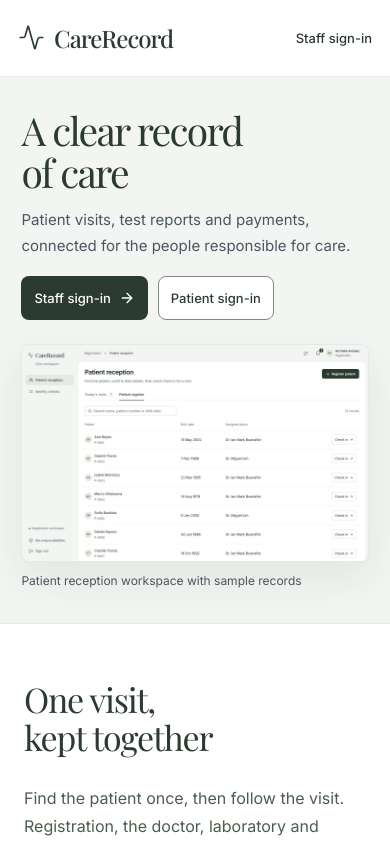
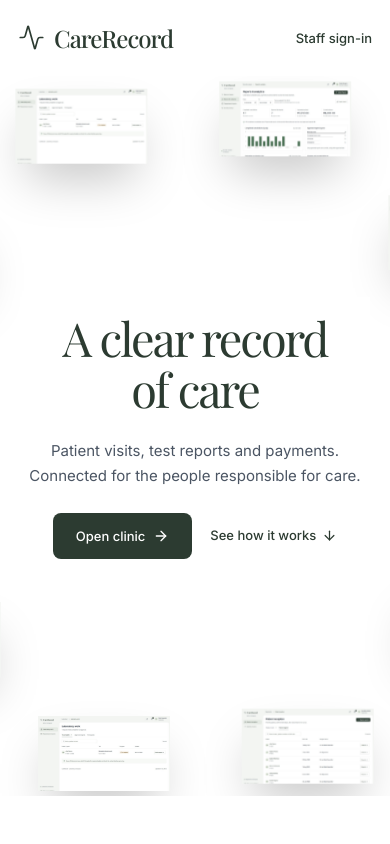
Before and after one commit to IanMark101/EDM-FRONTEND, a Next.js app in the folder frontend/: page / in a window 390 px wide. Shown: the top 844 px of the page. Built offline with nearby package versions, Linux system fonts and the light colour scheme.

Commit message:
Restore original orbiting landing hero

```diff
--- a/frontend/app/care-record.css
+++ b/frontend/app/care-record.css
@@ -306,21 +306,34 @@ tbody tr:hover { background: #fafbf9; }
 .landing-header nav { display: flex; gap: 30px; align-items: center; font-size: 13px; }
 .landing-header nav a:hover { color: var(--sage-dark); }
 .landing-header .button { min-height: 40px; }
-.clinic-hero { background: var(--ground); border-block: 1px solid var(--border); }
-.clinic-hero-inner { display: grid; grid-template-columns: minmax(0, 2fr) minmax(0, 3fr); align-items: center; gap: clamp(28px, 5vw, 76px); max-width: 1440px; margin-inline: auto; padding: clamp(40px, 6vw, 88px) 4.5vw; }
-.clinic-hero-copy h1 { font-family: var(--display); font-size: clamp(42px, 5.4vw, 76px); font-weight: 400; line-height: 1.08; letter-spacing: -.045em; }
-.clinic-hero-copy p { max-width: 36ch; margin-top: 22px; color: var(--muted); font-size: 16px; line-height: 1.7; }
-.clinic-hero-actions { display: flex; flex-wrap: wrap; gap: 10px; margin-top: 26px; }
-.clinic-hero-actions .button { min-height: 44px; }
-.clinic-hero-preview { margin: 0; min-width: 0; }
-.clinic-hero-preview img { display: block; width: 100%; height: auto; border: 1px solid var(--border); border-radius: var(--radius-card); background: var(--surface); box-shadow: 0 16px 40px #2c3b3114; }
-.clinic-hero-preview figcaption { margin-top: 10px; color: var(--muted); font-size: 12px; }
-@media (max-width: 760px) {
-  .clinic-hero-inner { grid-template-columns: minmax(0, 1fr); gap: 24px; padding: 32px clamp(18px, 5.5vw, 36px); }
-  .clinic-hero-copy h1 { font-size: clamp(38px, 10vw, 52px); }
-  .clinic-hero-copy p { margin-top: 14px; font-size: 15px; }
-  .clinic-hero-actions { margin-top: 18px; }
-  .clinic-hero-actions .button { padding-inline: 12px; }
+.orbital-hero { --orbit-radius:500px; --orbit-card-width:212px; --orbit-card-height:120px; position:relative; isolation:isolate; display:grid; place-items:center; width:100%; height:clamp(680px,calc(100svh - 80px),840px); overflow:clip; background:var(--surface); }
+.orbital-gallery { position:absolute; inset:0; pointer-events:none; }
+.orbital-ring { position:absolute; left:50%; top:50%; width:0; height:0; animation:care-orbit 35s linear infinite; will-change:transform; }
+.orbital-position { position:absolute; width:0; height:0; transform-origin:0 0; }
+.orbital-card { position:absolute; left:calc(var(--orbit-card-width) / -2); top:calc(var(--orbit-card-height) / -2); width:var(--orbit-card-width); height:var(--orbit-card-height); overflow:hidden; background:var(--surface); box-shadow:0 25px 50px -12px #00000040; animation:care-counter-orbit 35s linear infinite; backface-visibility:hidden; will-change:transform; }
+.orbital-card img { display:block; width:100%; height:100%; object-fit:cover; object-position:top; }
+.orbital-copy { position:relative; z-index:1; width:min(600px,calc(100% - 48px)); padding:16px 0; text-align:center; background:var(--surface); }
+.orbital-copy h1 { font-family:var(--display); font-size:clamp(64px,5.8vw,84px); font-weight:400; line-height:1.07; letter-spacing:-.045em; }
+.orbital-copy > p { margin:28px auto 0; max-width:47ch; font-size:16px; line-height:1.75; color:var(--muted); }
+.orbital-actions { display:flex; justify-content:center; align-items:center; flex-wrap:wrap; gap:16px 24px; margin-top:30px; }
+.orbital-actions .button { min-height:46px; padding:12px 22px; }
+.orbital-actions .text-link { min-height:44px; font-size:14px; }
+@keyframes care-orbit { from { transform:rotate(0deg); } to { transform:rotate(360deg); } }
+@keyframes care-counter-orbit { from { transform:rotate(0deg); } to { transform:rotate(-360deg); } }
+@media (prefers-reduced-motion:reduce) { .orbital-ring, .orbital-card { animation:none; will-change:auto; } }
+@media (max-width:1100px) {
+  .orbital-hero { --orbit-radius:440px; --orbit-card-width:176px; --orbit-card-height:100px; }
+  .orbital-copy { width:min(530px,calc(100% - 48px)); }
+  .orbital-copy h1 { font-size:64px; }
+}
+@media (max-width:640px) {
+  .orbital-hero { --orbit-radius:330px; --orbit-card-width:132px; --orbit-card-height:75px; height:720px; }
+  .orbital-copy { width:calc(100% - 40px); max-width:360px; }
+  .orbital-copy h1 { font-size:clamp(43px,12vw,52px); }
+  .orbital-copy > p { font-size:15px; line-height:1.7; margin-top:24px; }
+  .orbital-copy-break { display:none; }
+  .orbital-actions { gap:12px 18px; margin-top:24px; }
+  .orbital-actions .text-link { font-size:13px; }
 }
 .landing-hero { text-align: center; padding: 72px 24px 18px; max-width: 800px; margin: auto; }
 .landing-hero h1 { font-family: var(--display); font-size: clamp(44px,5.8vw,76px); line-height: 1.08; font-weight: 400; letter-spacing: -.045em; }
--- a/frontend/app/landing.tsx
+++ b/frontend/app/landing.tsx
@@ -4,7 +4,7 @@ import Link from 'next/link';
 import { ArrowRight } from 'lucide-react';
 import { Brand } from '@/components/ui/common';
 import { ShowcaseFrame } from '@/components/ui/showcase-frame';
-import { LandingHero } from '@/components/ui/landing-hero';
+import { OrbitalGalleryHero } from '@/components/ui/orbital-gallery-hero';
 import { Footer } from '@/components/ui/footer-1';
 import { WorkspacePreview, DemoFragment, VisitJourney, AccessComparison, ReportingPreview, DocumentPreview } from './landing-fragments';
 
@@ -54,7 +54,7 @@ export function Landing() {
       <Link className="text-link" href="/login">Staff sign-in<ArrowRight size={15} /></Link>
     </header>
     <main ref={main}>
-      <LandingHero />
+      <OrbitalGalleryHero />
       <FeatureSections workspacePreview={<div className="visit-workspace-showcase"><ShowcaseFrame>
         <div data-ui>
           {imagesReady ? <div role="tabpanel" id="showcase-panel" aria-labelledby={`showcase-tab-${view}`}>
--- a/frontend/components/ui/landing-hero.tsx
+++ /dev/null
@@ -1,23 +0,0 @@
-import Link from 'next/link';
-import { ArrowRight } from 'lucide-react';
-
-export function LandingHero() {
-  return (
-    <section className="clinic-hero" aria-labelledby="clinic-hero-title">
-      <div className="clinic-hero-inner">
-        <div className="clinic-hero-copy">
-          <h1 id="clinic-hero-title">A clear record<br />of care</h1>
-          <p>Patient visits, test reports and payments, connected for the people responsible for care.</p>
-          <div className="clinic-hero-actions">
-            <Link className="button button-primary" href="/login">Staff sign-in<ArrowRight size={16} aria-hidden="true" /></Link>
-            <Link className="button button-secondary" href="/patient">Patient sign-in</Link>
-          </div>
-        </div>
-        <figure className="clinic-hero-preview">
-          <img src="/images/patients.jpg" alt="CareRecord reception work list with patient records and check-in actions" width={1440} height={900} fetchPriority="high" />
-          <figcaption>Patient reception workspace with sample records</figcaption>
-        </figure>
-      </div>
-    </section>
-  );
-}
--- /dev/null
+++ b/frontend/components/ui/orbital-gallery-hero.tsx
@@ -0,0 +1,41 @@
+'use client';
+
+import Link from 'next/link';
+import { ArrowDown, ArrowRight } from 'lucide-react';
+
+// Adapted from Designali's Orbital Gallery Hero source supplied by the user.
+// Keep the orbit/counter-rotation; use the clinic's own screen images and copy.
+const SCREENS = [
+  { src: '/images/patients.jpg', label: 'Patient reception' },
+  { src: '/images/laboratory.jpg', label: 'Laboratory work' },
+  { src: '/images/reports.jpg', label: 'Reports & analytics' },
+  { src: '/images/review.jpg', label: 'Record checks' },
+];
+const GALLERY = Array.from({ length: 10 }, (_, index) => SCREENS[index % SCREENS.length]);
+
+export function OrbitalGalleryHero() {
+  return (
+    <section className="orbital-hero" aria-labelledby="orbital-title">
+      <div className="orbital-gallery" aria-hidden="true">
+        <div className="orbital-ring">
+          {GALLERY.map((screen, index) => {
+            const angle = index * 360 / GALLERY.length;
+            return <div className="orbital-position" key={`${screen.src}-${index}`} style={{ transform: `rotate(${angle}deg) translateX(var(--orbit-radius)) rotate(${-angle}deg)` }}>
+              <div className="orbital-card">
+                <img src={screen.src} alt="" width={1440} height={900} draggable={false} />
+              </div>
+            </div>;
+          })}
+        </div>
+      </div>
+      <div className="orbital-copy">
+        <h1 id="orbital-title">A clear record<br />of care</h1>
+        <p>Patient visits, test reports and payments.<br className="orbital-copy-break" /> Connected for the people responsible for care.</p>
+        <div className="orbital-actions">
+          <Link className="button button-primary" href="/login">Open clinic<ArrowRight size={16} aria-hidden="true" /></Link>
+          <a className="text-link" href="#workflow">See how it works<ArrowDown size={15} aria-hidden="true" /></a>
+        </div>
+      </div>
+    </section>
+  );
+}
```
